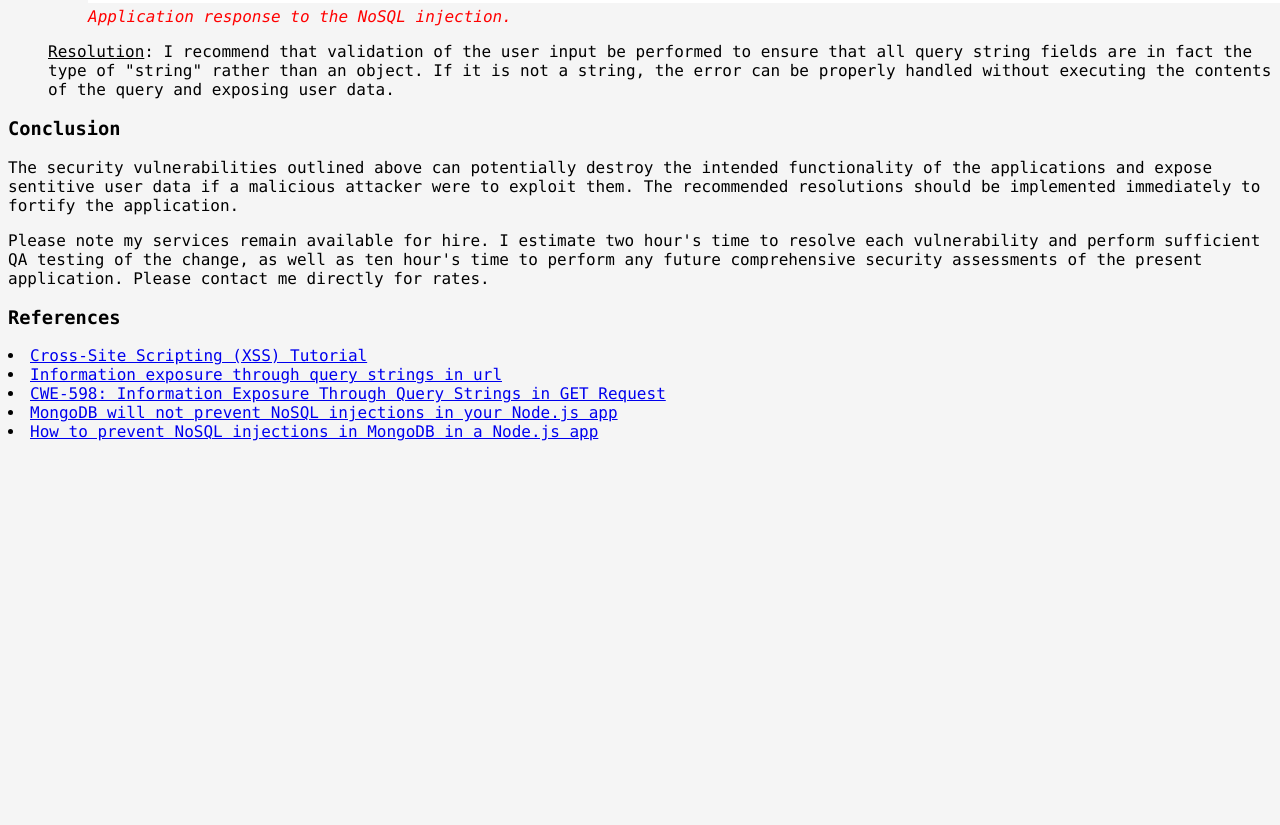
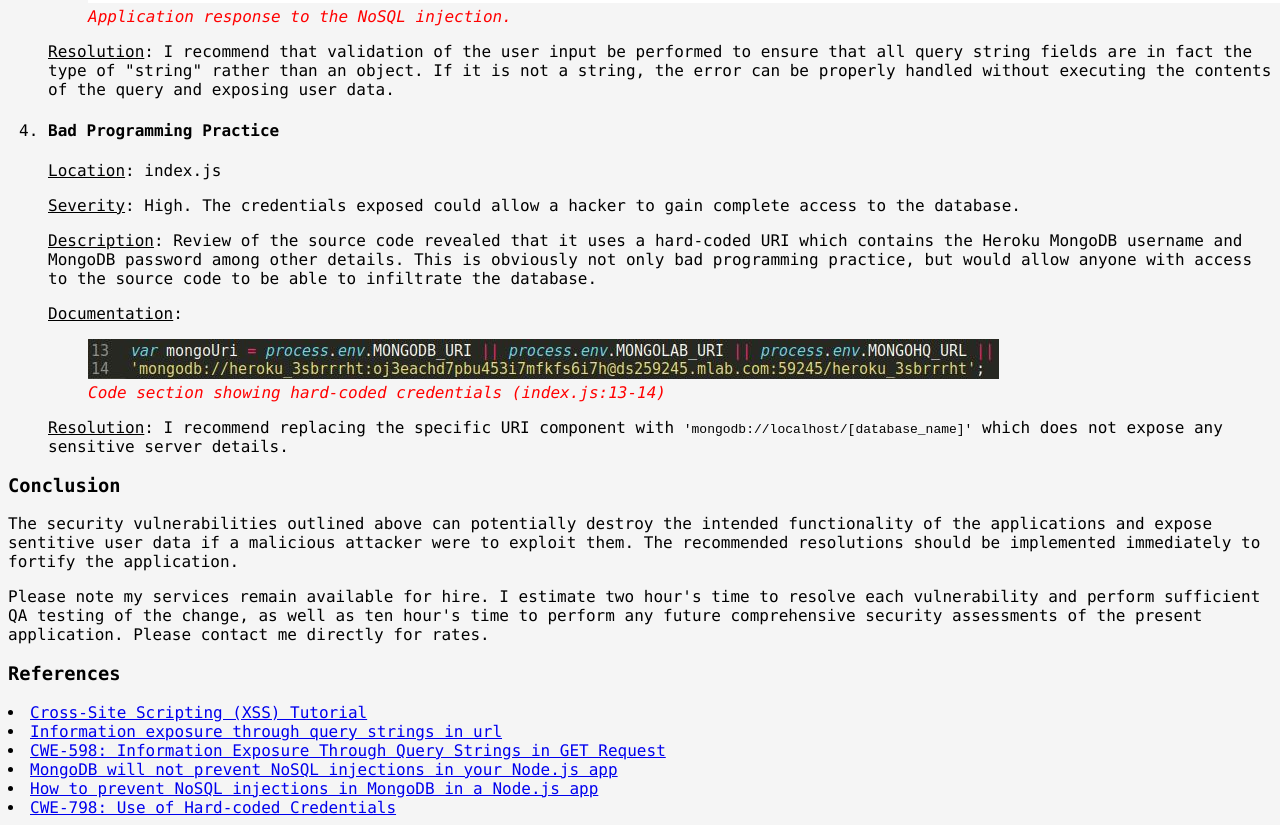
Before and after one commit to mcmorscher/comp20-mmorscher, a plain HTML site: page security/index.html in a window 1280 px wide. Shown: the part 4455-5280 px from the top of the page. Before the commit the page ends 4904 px from the top, so only its background shows below. Drawn offline with Linux system fonts and the light colour scheme.

Commit message:
Added fourth issue - Bad Programming Practice

```diff
--- a/security/index.html
+++ b/security/index.html
@@ -72,6 +72,18 @@
             </figure>
             <p><span class="under">Resolution</span>: I recommend that validation of the user input be performed to ensure that all query string fields are in fact the type of "string" rather than an object. If it is not a string, the error can be properly handled without executing the contents of the query and exposing user data.</p>
         </li>
+        <li>
+            <h4>Bad Programming Practice</h4>
+            <p><span class="under">Location</span>: index.js</p>
+            <p><span class="under">Severity</span>: High. The credentials exposed could allow a hacker to gain complete access to the database. </p>
+            <p><span class="under">Description</span>: Review of the source code revealed that it uses a hard-coded URI which contains the Heroku MongoDB username and MongoDB password among other details. This is obviously not only bad programming practice, but would allow anyone with access to the source code to be able to infiltrate the database. </p>
+            <p><span class="under">Documentation</span>:</p>
+            <figure>
+                <img src="Issue4.1.JPG" alt="Bad Programming Practice Documentation">
+                <figcaption>Code section showing hard-coded credentials (index.js:13-14)</figcaption>
+            </figure>
+            <p><span class="under">Resolution</span>: I recommend replacing the specific URI component with <code>'mongodb://localhost/[database_name]'</code> which does not expose any sensitive server details.</p>
+        </li>
     </ol>
     <h3>Conclusion</h3>
     <p>The security vulnerabilities outlined above can potentially destroy the intended functionality of the applications and expose sentitive user data if a malicious attacker were to exploit them. The recommended resolutions should be implemented immediately to fortify the application. </p>
@@ -82,5 +94,6 @@
     <li><a href="https://cwe.mitre.org/data/definitions/598.html">CWE-598: Information Exposure Through Query Strings in GET Request</a></li>
     <li><a href="https://blog.sqreen.io/mongodb-will-not-prevent-nosql-injections-in-your-node-js-app/">MongoDB will not prevent NoSQL injections in your Node.js app</a></li>
     <li><a href="https://blog.sqreen.io/prevent-nosql-injections-mongodb-node-js//">How to prevent NoSQL injections in MongoDB in a Node.js app</a></li>
+    <li><a href="https://cwe.mitre.org/data/definitions/798.html">CWE-798: Use of Hard-coded Credentials</a></li>
 </body>
 </html>
```
Also changed, not shown: security/Issue4.1.JPG (added).
